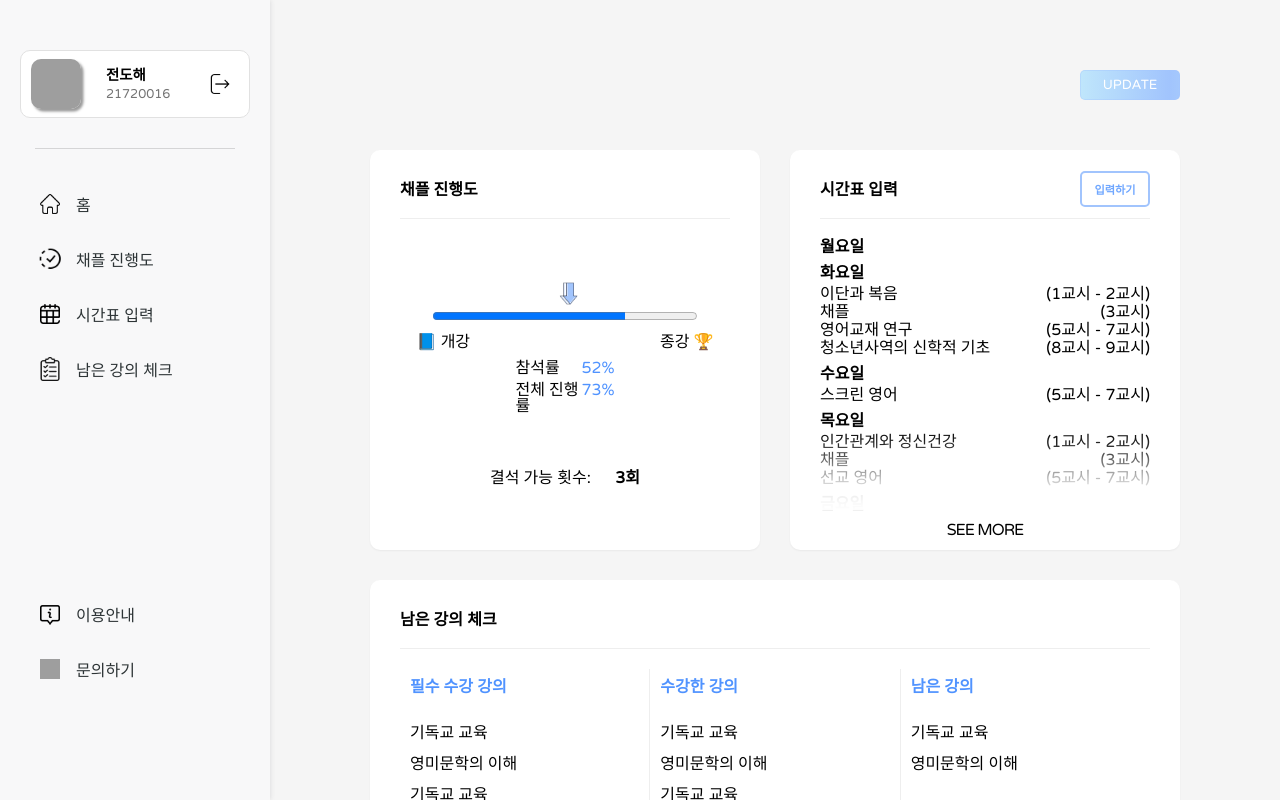
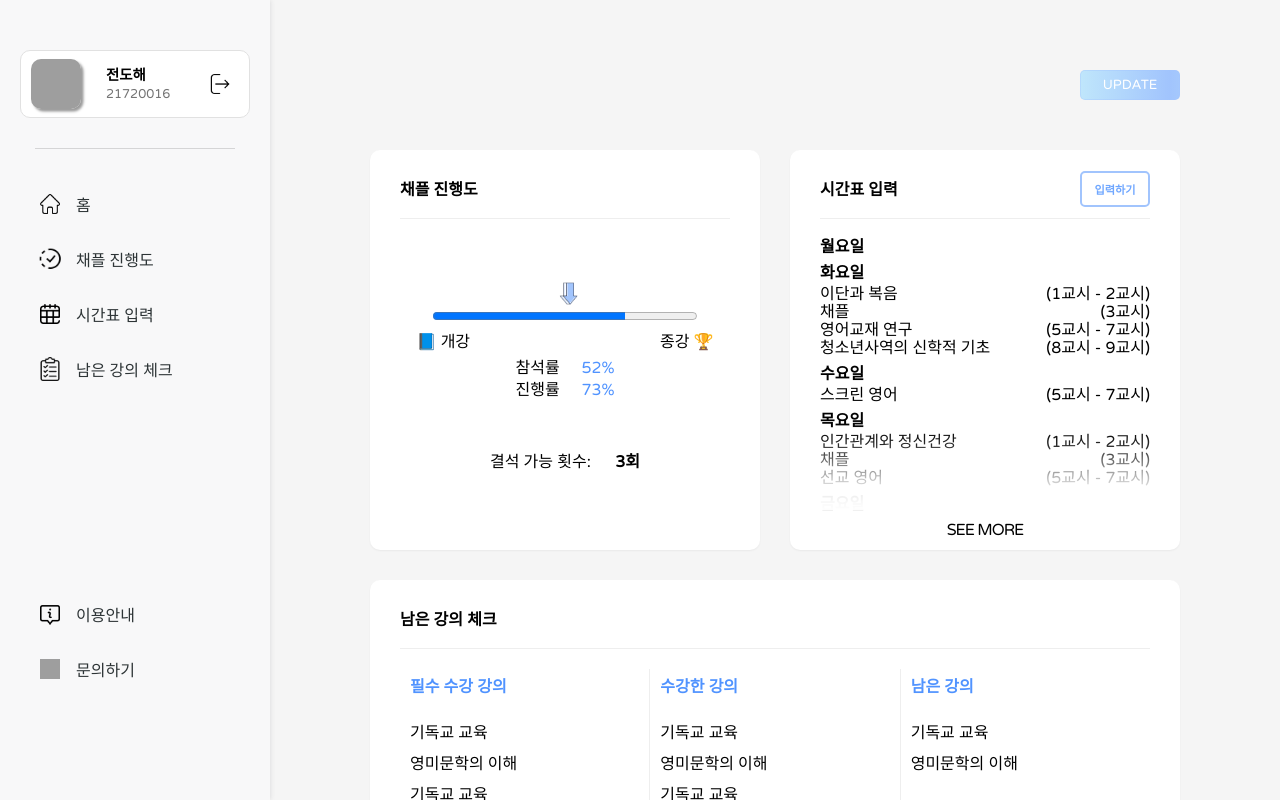
Before and after one commit to dode777/kbtus-class-manager, a React (Create React App) app in the folder front/: page / in a window 1280 px wide. Shown: the top 800 px of the page. Built offline with nearby package versions, Linux system fonts and the light colour scheme; grey boxes are pictures that could not be loaded; a web font is replaced by a local one.

Commit message:
feat: 채플 컨텐츠 변경

```diff
--- a/front/src/components/Chapel.js
+++ b/front/src/components/Chapel.js
@@ -20,7 +20,7 @@ const Chapel = () => {
             <span>52%</span>
           </p>
           <p>
-            <span>전체 진행률</span>
+            <span>진행률</span>
             <span>73%</span>
           </p>
         </div>
```
